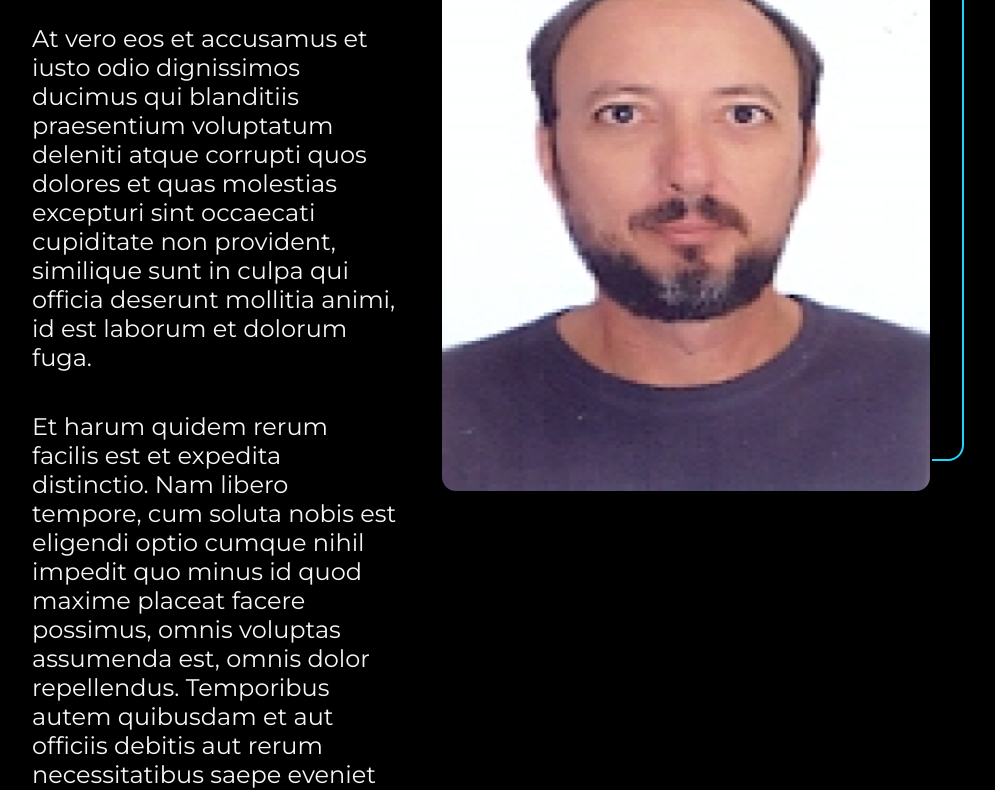
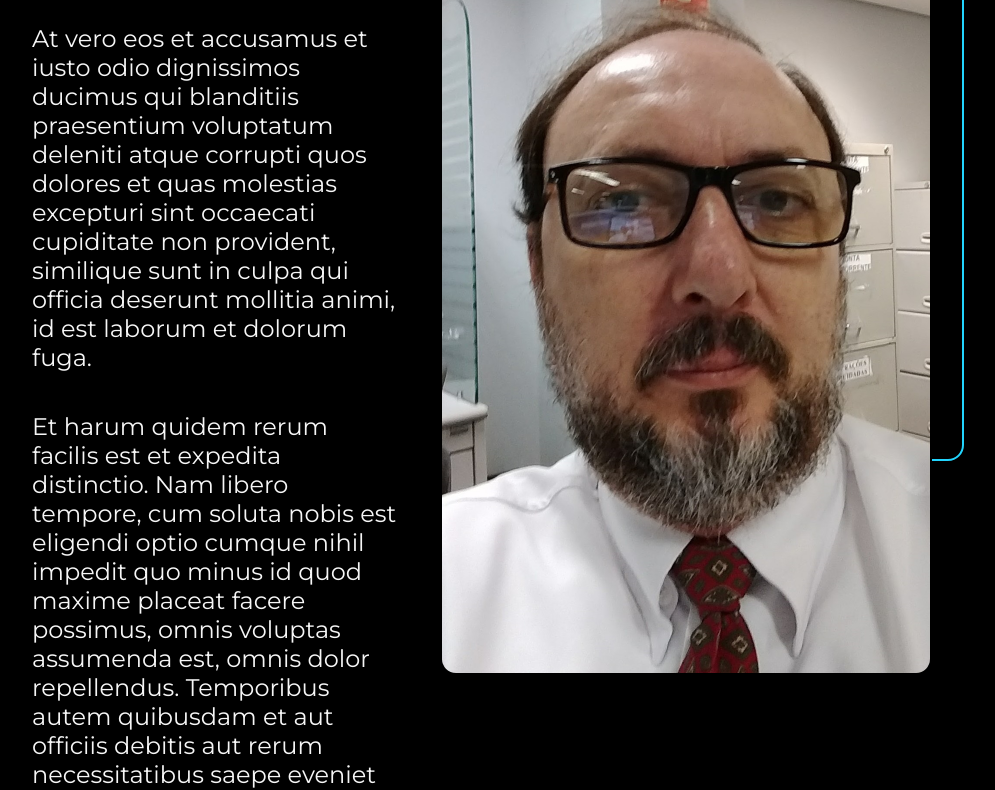
Before and after one commit to Paulo-Gardel/Portifolio, a plain HTML site: page about.html in a window 1280 px wide. Shown: the part 180-970 px from the top of the page, without its empty margins (160-1155 px from the left). Drawn offline with nearby package versions, Linux system fonts and the light colour scheme.

Commit message:
altera imagem

```diff
--- a/about.html
+++ b/about.html
@@ -21,7 +21,7 @@
             <p class="apresentacao__conteudo__texto">Et harum quidem rerum facilis est et expedita distinctio. Nam libero tempore, cum soluta nobis est eligendi optio cumque nihil impedit quo minus id quod maxime placeat facere possimus, omnis voluptas assumenda est, omnis dolor repellendus. Temporibus autem quibusdam et aut officiis debitis aut rerum necessitatibus saepe eveniet ut et voluptates repudiandae sint et molestiae non recusandae. Itaque earum rerum hic tenetur a sapiente delectus, ut aut reiciendis voluptatibus maiores alias consequatur aut perferendis doloribus asperiores ipsum delis forum birol parela maxime infena. Excepteur sint occaecat cupidatat non.</p>
         </section>
         <div class="bloco__imagem">
-            <img class="imagem" src="resources/img/foto-perfil-paulo-gardel-frontend-specialist.png" alt="foto Paulo Gardel">
+            <img class="imagem" src="resources/img/foto atual2.png" alt="foto Paulo Gardel">
             <div class="moldura"></div>
         </div>
     </main>
```
Also changed, not shown: resources/img/foto atual.png (added), resources/img/foto atual2.png (added).
